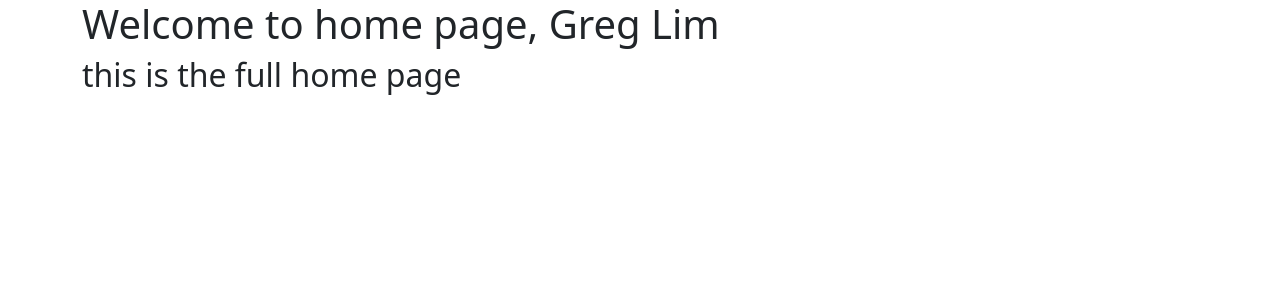
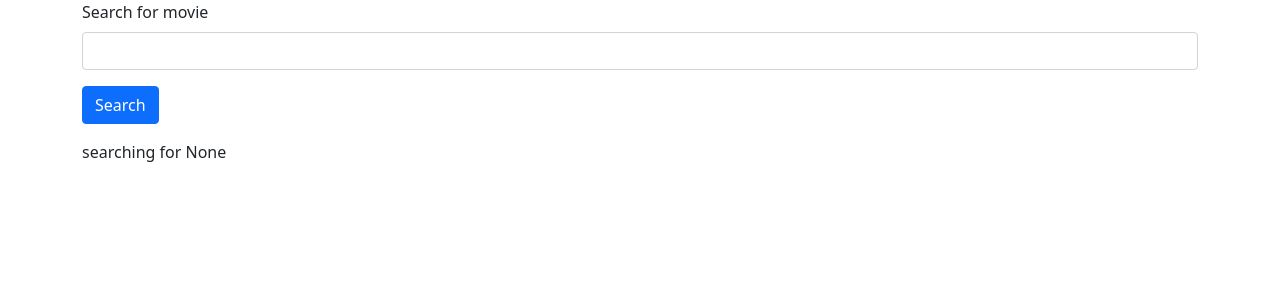
Before and after one commit to esyepesv/ejemplo-movie-review, a Django app: page / in a window 1280 px wide. Shown: the top 300 px of the page. Run offline with Django 4.2, Linux system fonts and the light colour scheme; parts of the project's set-up code (start-up, migrations or seed data) failed here and were passed over.

Commit message:
formulario de busqueda

```diff
--- a/movie/templates/home.html
+++ b/movie/templates/home.html
@@ -2,6 +2,17 @@
     <link href="https://cdn.jsdelivr.net/npm/bootstrap@5.1.3/dist/css/bootstrap.min.css" rel="stylesheet" integrity="sha384-1BmE4kWBq78iYhFldvKuhfTAU6auU8tT94WrHftjDbrCEXSU1oBoqyl2QvZ6jIW3" crossorigin="anonymous">
 </head>
 <div class="container">
-    <h1>Welcome to home page, {{name}}</h1>
-    <h2>this is the full home page</h2>
+    <!-- <h1>Welcome to home page, {{name}}</h1> -->
+    <!--<h2>this is the full home page</h2> -->
+
+    <form action="">
+        <div class="mb-3">
+          <label for="SearchMovie" class="form-label">
+              Search for movie
+          </label>
+          <input type="text" class="form-control" name="searchMovie" />
+        </div>
+        <button type="submit" class="btn btn-primary" >Search</button>
+    </form>
+    searching for {{searchTerm}}
 </div>
--- a/movie/views.py
+++ b/movie/views.py
@@ -2,4 +2,9 @@ from django.shortcuts import render
 from django.shortcuts import HttpResponse
 
 def home(request):
-    return render(request, 'home.html', {'name':'Greg Lim'})
+    #return render(request, 'home.html', {'name':'Greg Lim'})
+    searchTerm = request.GET.get('searchMovie')
+    return render(request, 'home.html', {'searchTerm':searchTerm})
+
+def about(request):
+    return HttpResponse('<h1>Welcome to About Page</h1>')
--- a/moviereviews/urls.py
+++ b/moviereviews/urls.py
@@ -25,6 +25,7 @@ from django.conf import settings
 urlpatterns = [
     path('admin/', admin.site.urls),
     path('', movieViews.home),
+    path('about/', movieViews.about),
 ]
 
 urlpatterns += static(settings.MEDIA_URL, document_root=settings.MEDIA_ROOT)
```
